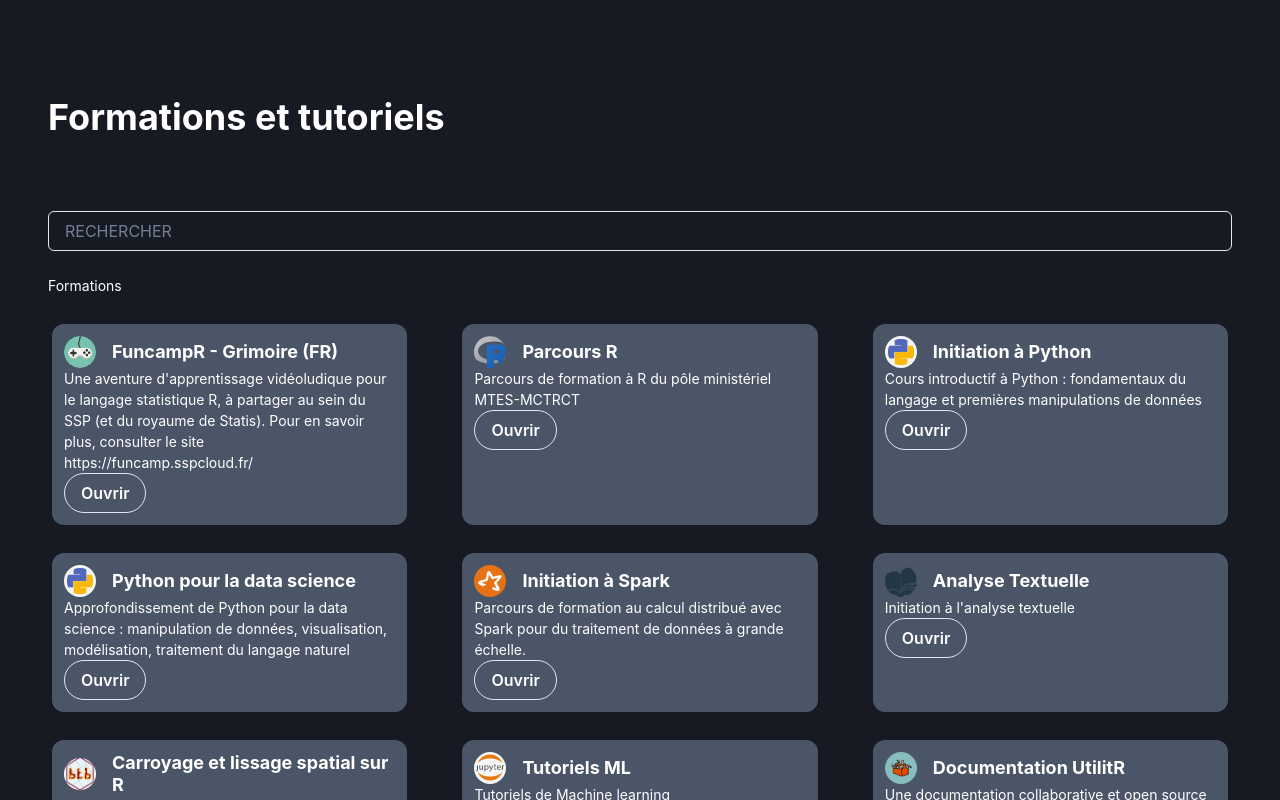
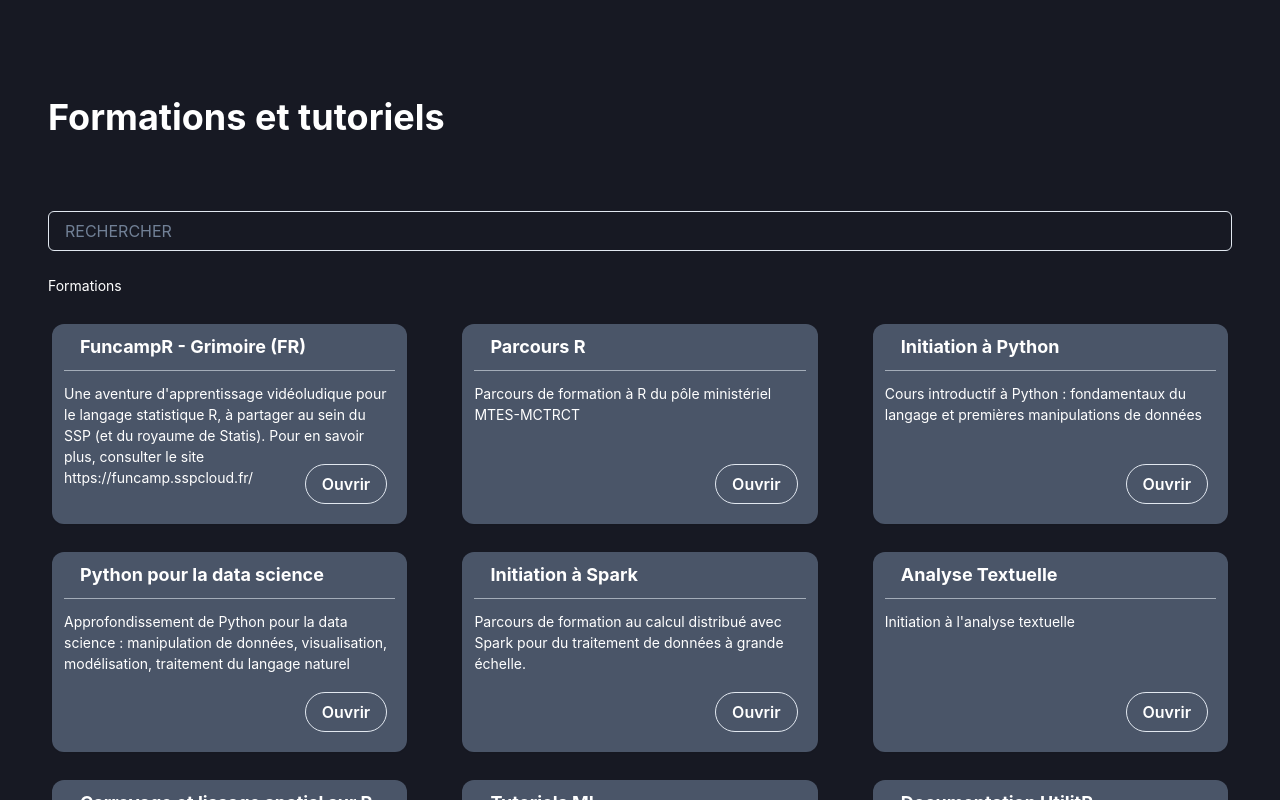
Before and after one commit to BrianRid/cloudtraining.github.io, a Next.js app: page / in a window 1280 px wide. Shown: the top 800 px of the page. Built offline with nearby package versions, Linux system fonts and the light colour scheme.

Commit message:
fix: updating types and error for deployment

```diff
--- a/components/Card/index.tsx
+++ b/components/Card/index.tsx
@@ -1,41 +1,48 @@
 import {
   Avatar,
-  Box,
   Heading,
   Text,
   WrapItem,
   Flex,
   Button,
+  Divider,
 } from "@chakra-ui/react";
-import {
-  EducationalResource,
-  EducationalResourceDirectory,
-} from "../../utils/data";
+import { EducationalResourceDirectory } from "../../utils/data";
 
 const Card = (props: EducationalResourceDirectory) => {
   return (
     <WrapItem
       w="30%"
+      h="200px"
       p="3"
       shadow="sm"
       m="1"
       bgColor="gray.600"
       borderRadius="xl"
+      display="flex"
+      flexDirection="column"
+      position="relative"
     >
-      <Box>
       <Flex alignItems={"center"}>
-          <Avatar src={props.imageUrl.src} size="sm" />
+        {/* <Avatar src={props.imageUrl.src} size="sm" /> */}
         <Heading as="h4" fontSize="lg" color="white" pl="4">
           {props.name}
         </Heading>
       </Flex>
+      <Divider my="3" />
       <Text color="white" fontSize="sm">
         {props.abstract}
       </Text>
-        <Button variant="outline" color="white" borderRadius="3xl">
+      <Button
+        variant="outline"
+        color="white"
+        borderRadius="3xl"
+        position="absolute"
+        bottom="5"
+        right="5"
+      >
         Ouvrir
       </Button>
-      </Box>
     </WrapItem>
   );
 };
--- a/pages/index.tsx
+++ b/pages/index.tsx
@@ -13,10 +13,8 @@ import type { NextPage } from "next";
 import Card from "../components/Card";
 import SearchBar from "../components/Searchbar";
 import {
-  EducationalResource,
   EducationalResourceDirectory,
   educationalResources,
-  EducationalResourceTag,
 } from "../utils/data";
 
 const Home: NextPage = () => {
```
Also changed, not shown: components/Card/interface.tsx (deleted). Lines whose indentation alone changed are shown as unchanged.
